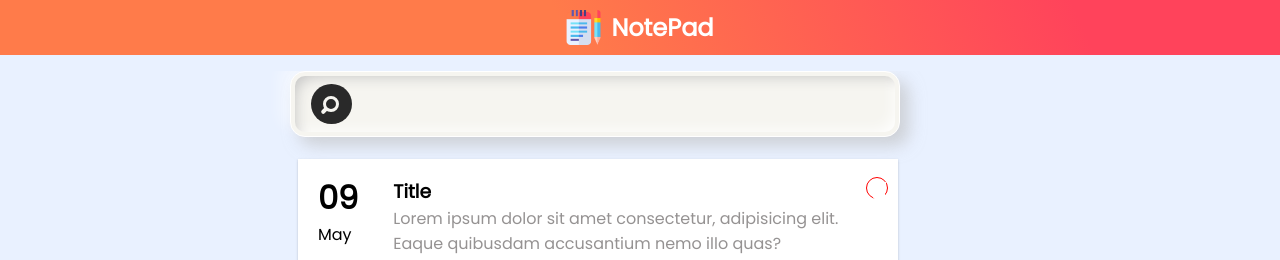
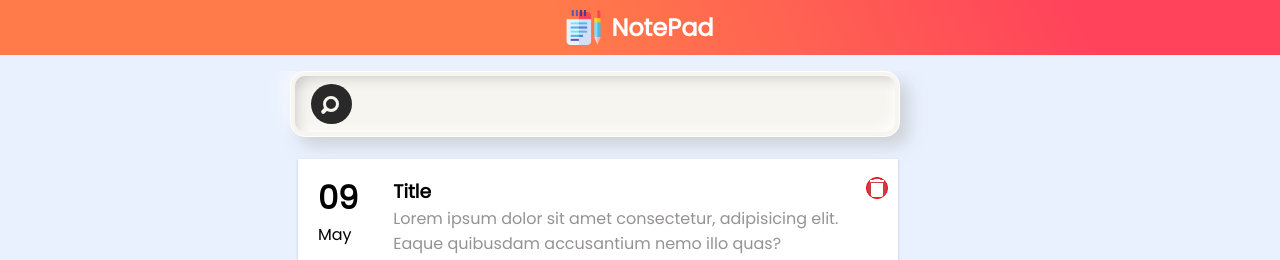
Before and after one commit to Moro-Afriyie/Note-App, an Angular app: page / in a window 1280 px wide. Shown: the top 260 px of the page. Built offline with nearby package versions, Linux system fonts and the light colour scheme.

Commit message:
added a delete icon to the cards to help the user delete a card

```diff
--- a/src/app/notepad-page/notepad-page.component.html
+++ b/src/app/notepad-page/notepad-page.component.html
@@ -23,8 +23,8 @@
             </div>
             <div class="card__item__option delete js-option">
                 <span class="material-icons">
-                    delete
-                    </span>
+                delete
+                </span>
             </div>
         </div>
     </div>
--- a/src/app/notepad-page/notepad-page.component.scss
+++ b/src/app/notepad-page/notepad-page.component.scss
@@ -189,6 +189,10 @@ form {
         line-height: 20px;
         cursor: pointer;
         transition: all .2s;
+        background-color: #c93d4d;
+        display: flex;
+        align-items: center;
+        justify-content: center;
     }
 }
 
```
